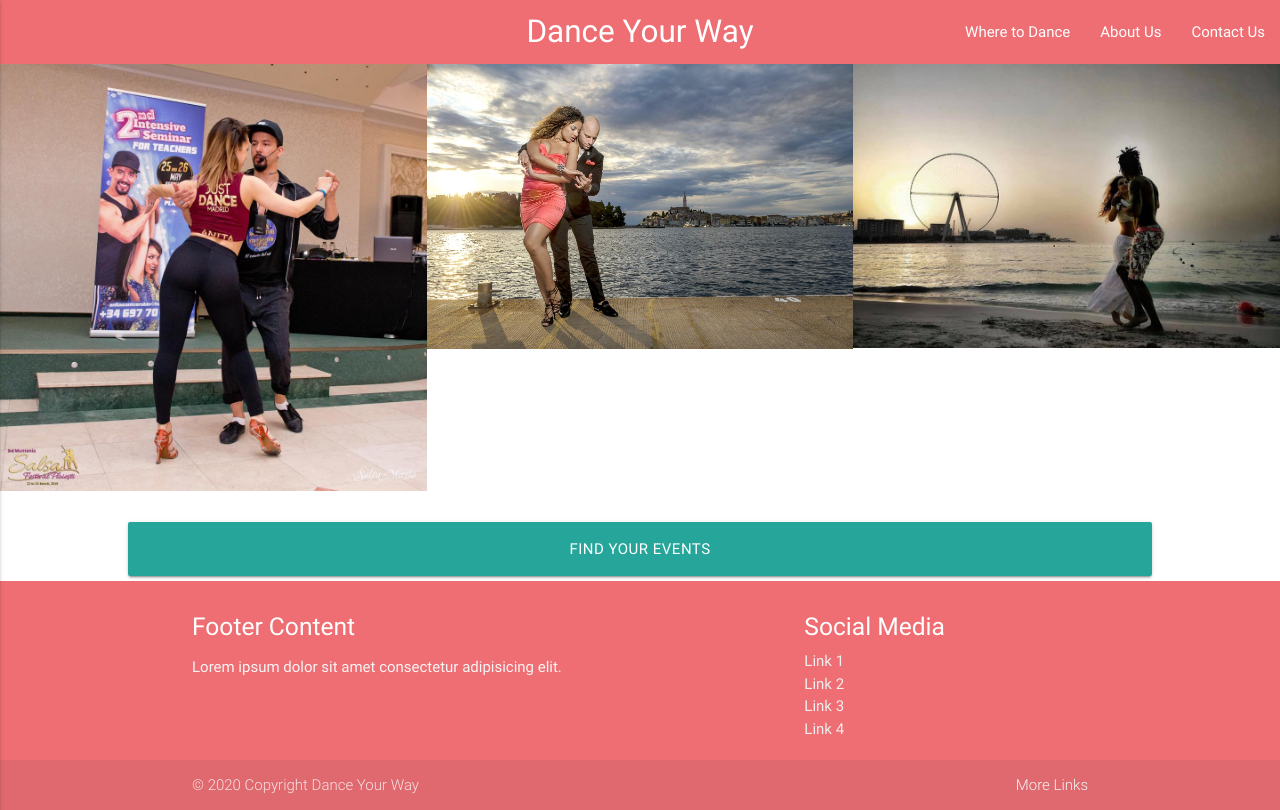
After one commit to Magnusson95/Dance-Your-Way, a Flask app: page /style in a window 1280 px wide. The commit adds this page. Run offline with Flask 2, Linux system fonts and the light colour scheme; data that the repository does not hold is empty; some libraries are stand-ins or nearby versions.

Commit message:
added style.html with placeholder images

```diff
--- a/app.py
+++ b/app.py
@@ -20,6 +20,11 @@ def get_events():
     return render_template("events.html", events=mongo.db.events.find())
 
 
+@app.route('/style')
+def style():
+    return render_template("style.html", events=mongo.db.events.find())
+
+
 if __name__ == '__main__':
     app.run(host=os.environ.get('IP'),
             port=int(os.environ.get('PORT')),
--- a/static/css/style.css
+++ b/static/css/style.css
@@ -27,19 +27,29 @@
 
 .hero-content {
   position: relative;
-  top: 20vh
+  top: 20vh;
 }
 
-.hero-content h1, .hero-content h3{
+.hero-content h1,
+.hero-content h3 {
   line-height: 1.5;
-  margin: 0 auto
+  margin: 0 auto;
 }
 
 .today-link {
   position: relative;
-  bottom: -30vh
+  bottom: -30vh;
 }
 
 ul {
-  margin: 0
+  margin: 0;
 }
+
+.pick-your-style {
+  margin: 0;
+  padding: 0 !important;
+}
+
+.pick-your-style img {
+  width: 100%
+}
--- a/templates/base.html
+++ b/templates/base.html
@@ -29,7 +29,7 @@
             ><i class="material-icons">menu</i></a
           >
           <ul class="right hide-on-med-and-down">
-            <li><a href="{{url_for('get_events')}}">Where to Dance</a></li>
+            <li><a href="{{url_for('style')}}">Where to Dance</a></li>
             <li>
               <a href="">About Us</a>
             </li>
@@ -43,7 +43,7 @@
                 ><i class="material-icons">close</i></a
               >
             </li>
-            <li><a href="{{url_for('get_events')}}">Where to Dance</a></li>
+            <li><a href="{{url_for('style')}}">Where to Dance</a></li>
             <li>
               <a href="">About Us</a>
             </li>
--- a/templates/index.html
+++ b/templates/index.html
@@ -1,11 +1,5 @@
 {% extends 'base.html' %} {% block content %}
 <div class="hero">
-  <!-- <video
-    autoplay
-    muted
-    loop
-    src="{{url_for('static', filename='Caramba Final (1).mp4')}}"
-  ></video> -->
   <div class="hero-content center white-text">
     <h1>Dance Your Way</h1>
     <h3>In Association with GUSTO</h3>
--- /dev/null
+++ b/templates/style.html
@@ -0,0 +1,29 @@
+{% extends 'base.html' %} {% block content %}
+<div class="row">
+  <div class="col s4 pick-your-style">
+    <img
+      src="{{url_for('static', filename='images/adrian-y-anita-1.jpg')}}"
+      alt="adrian y anita"
+    />
+  </div>
+  <div class="col s4 pick-your-style">
+    <img
+      src="{{url_for('static', filename='images/ataca-y-la-alemana-1.jpg')}}"
+      alt="ataca y la alemana"
+    />
+  </div>
+  <div class="col s4 pick-your-style">
+    <img
+      src="{{url_for('static', filename='images/lokito-y-oksana-1.jpg')}}"
+      alt="lokito y oksana"
+    />
+  </div>
+</div>
+<div class="center">
+  <a
+    href="{{url_for('get_events')}}"
+    class="btn-large waves-effect waves-light waves-ripple"
+    >Find Your Events</a
+  >
+</div>
+{% endblock %}
```
Also changed, not shown: templates/events.html (+4 -3 lines), static/images/adrian-y-anita-1.jpg (added), static/images/adrian-y-anita-2.jpg (added), static/images/adrian-y-anita-3.jpg (added), static/images/adrian-y-anita-4.jpg (added), static/images/adrian-y-anita-5.jpg (added), static/images/ataca-y-la-alemana-1.jpg (added), static/images/lokito-y-oksana-1.jpg (added).
